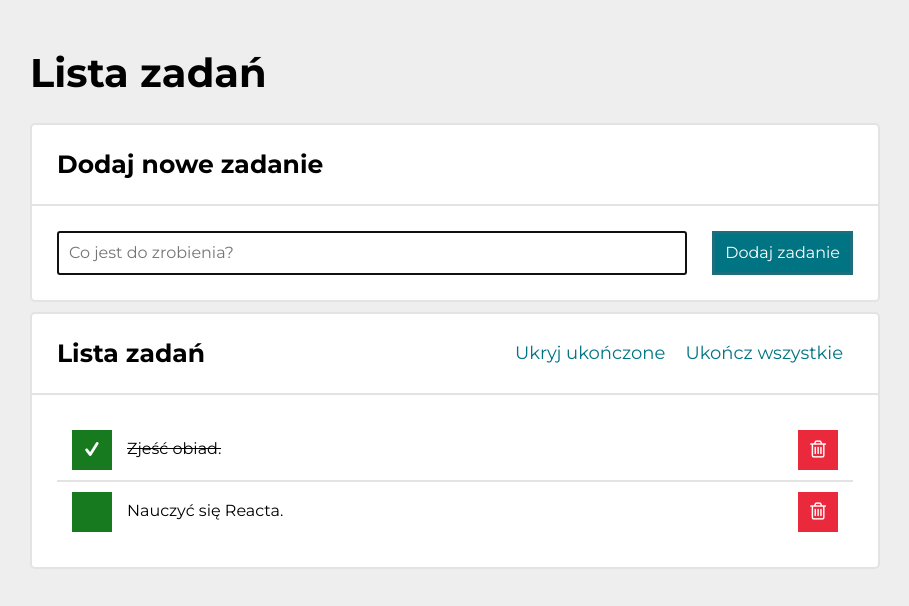
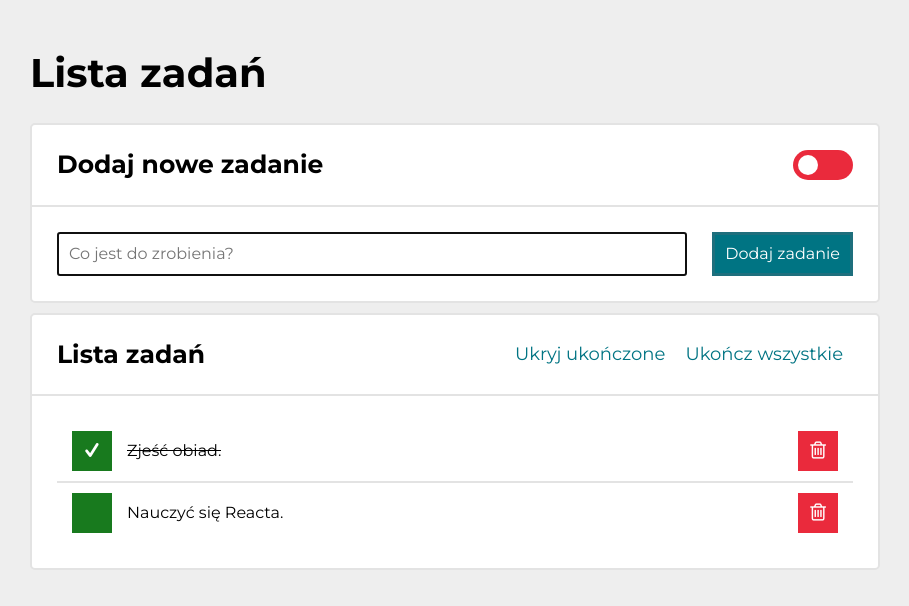
Before and after one commit to Rafal-1999/To-Do-List-React, a React (Create React App) app: page / in a window 1280 px wide. Shown: the top 606 px of the page, without its empty margins (185-1094 px from the left). Built offline with nearby package versions, Linux system fonts and the light colour scheme.

Commit message:
Created component dark mode ToggleButton

```diff
--- a/package.json
+++ b/package.json
@@ -1,6 +1,6 @@
 {
   "name": "to-do-list-react",
-  "version": "4.25.2",
+  "version": "4.26.0",
   "private": true,
   "homepage": "https://rafal-1999.github.io/To-Do-List-React/",
   "dependencies": {
--- a/src/App.js
+++ b/src/App.js
@@ -2,6 +2,7 @@ import { useState } from "react";
 import Section from "./components/Section";
 import Header from "./components/Header";
 import Content from "./components/Content";
+import ToggleButton from "./components/ToggleButton";
 import Form from "./components/Form";
 import Buttons from "./components/Buttons";
 import Tasks from "./components/Tasks";
@@ -76,7 +77,8 @@ function App() {
                 <Content
                     topBox="list__box"
                     title="Dodaj nowe zadanie"
-                    bottomBox="list__box list__box--no-line"
+                    extraContentTop={<ToggleButton />}
+                    bottomBox="list__box list__box--layout"
                     extraContentBottom={
                         <Form
                             addNewTask={addNewTask}
@@ -86,7 +88,7 @@ function App() {
                     }
                 />
                 <Content
-                    topBox="list__box list__box--flex"
+                    topBox="list__box"
                     title="Lista zadań"
                     extraContentTop={
                         <Buttons
--- a/src/components/Content/style.css
+++ b/src/components/Content/style.css
@@ -5,6 +5,8 @@
     margin-bottom: 10px;
 }
 .list__box {
+    display: flex;
+    justify-content: space-between;
     border-bottom: 2px solid rgb(227, 227, 227);
     padding: 25px;
 }
@@ -12,12 +14,9 @@
     font-size: 25px;
     margin: 0;
 }
-.list__box--no-line {
-    border: none;
-}
-.list__box--flex {
-    display: flex;
-    justify-content: space-between;
+.list__box--layout {
+    display: block;
+    border: 0;
 }
 .list__tasks-block {
     padding: 25px;
--- /dev/null
+++ b/src/components/ToggleButton/index.js
@@ -0,0 +1,17 @@
+import "./style.css";
+
+const ToggleButton = () => (
+    <>
+        <input
+            type="checkbox"
+            className="list__toggle-button-content"
+            id="toggle-button"
+        />
+        <label
+            className="list__toggle-button"
+            htmlFor="toggle-button"
+        />
+    </>
+);
+
+export default ToggleButton;
--- /dev/null
+++ b/src/components/ToggleButton/style.css
@@ -0,0 +1,34 @@
+.list__toggle-button {
+    display: block;
+    width: 60px;
+    height: 30px;
+    background: rgb(234, 42, 60);
+    border-radius: 50px;
+    position: relative;
+    cursor: pointer;
+    z-index: 1;
+    transition: all 0.3s linear;
+}
+.list__toggle-button::before {
+    content: "";
+    width: 20px;
+    height: 20px;
+    background: rgb(255, 255, 255);
+    margin: auto 0;
+    border-radius: 50%;
+    position: absolute;
+    top: 0;
+    left: 5px;
+    bottom: 0;
+    transition: all 0.3s linear;
+}
+.list__toggle-button-content {
+    display: none;
+}
+.list__toggle-button-content:checked + .list__toggle-button {
+    background: rgb(24, 122, 30);
+}
+.list__toggle-button-content:checked + .list__toggle-button::before {
+    left: calc(100% - 5px);
+    transform: translateX(-100%);
+}
```
